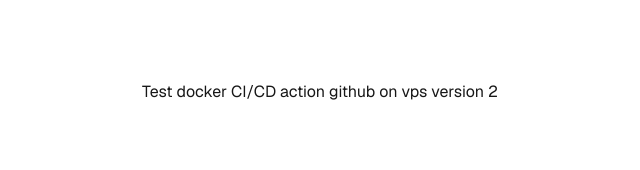
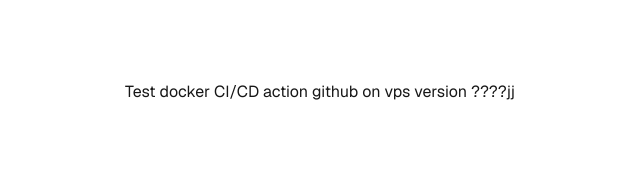
Before and after one commit to wilfriedogouwole/docker_github_CI, a Next.js app: page / in a window 1280 px wide. Shown: the top 170 px of the page, without its empty margins (320-960 px from the left). Built offline with nearby package versions, Linux system fonts and the light colour scheme.

Commit message:
home change

```diff
--- a/app/page.tsx
+++ b/app/page.tsx
@@ -2,7 +2,7 @@
 export default function Home() {
   return (
     <div className=" flex flex-col items-center justify-items-center h-screen p-8 pb-20 gap-16 sm:p-20 font-[family-name:var(--font-geist-sans)]">
-  <p>Test docker CI/CD action github on vps version 2</p>
+  <p>Test docker CI/CD action github on vps version ????jj</p>
     </div>
   );
 }
```
